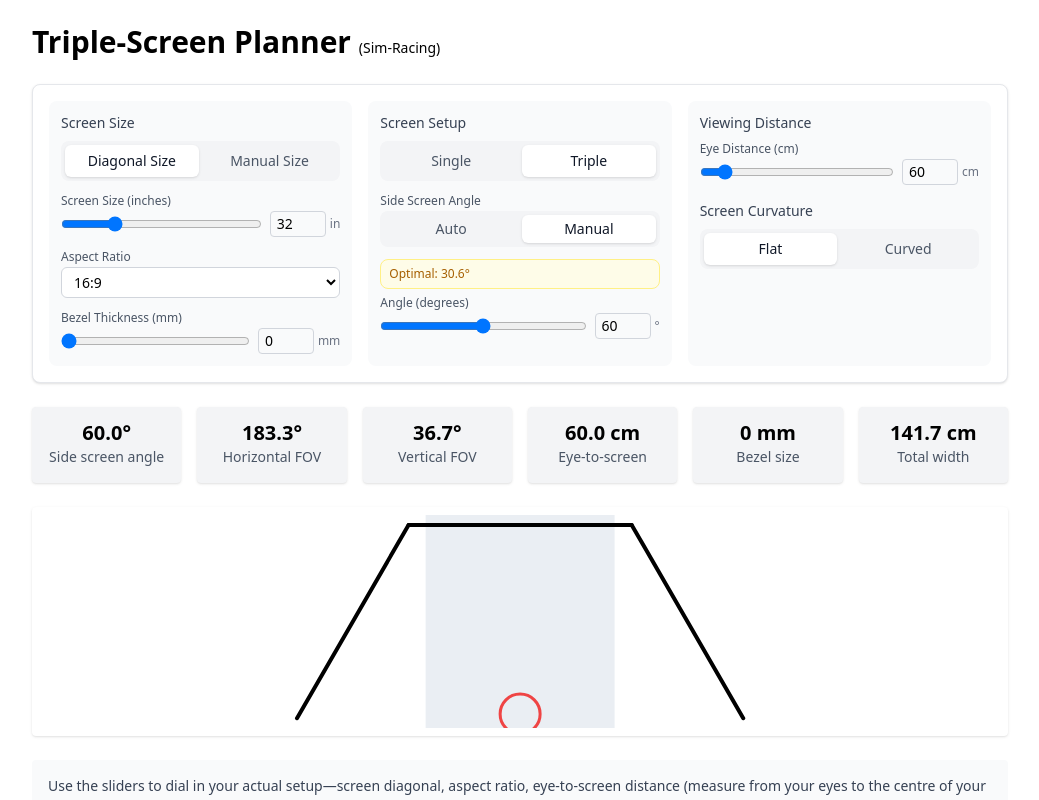
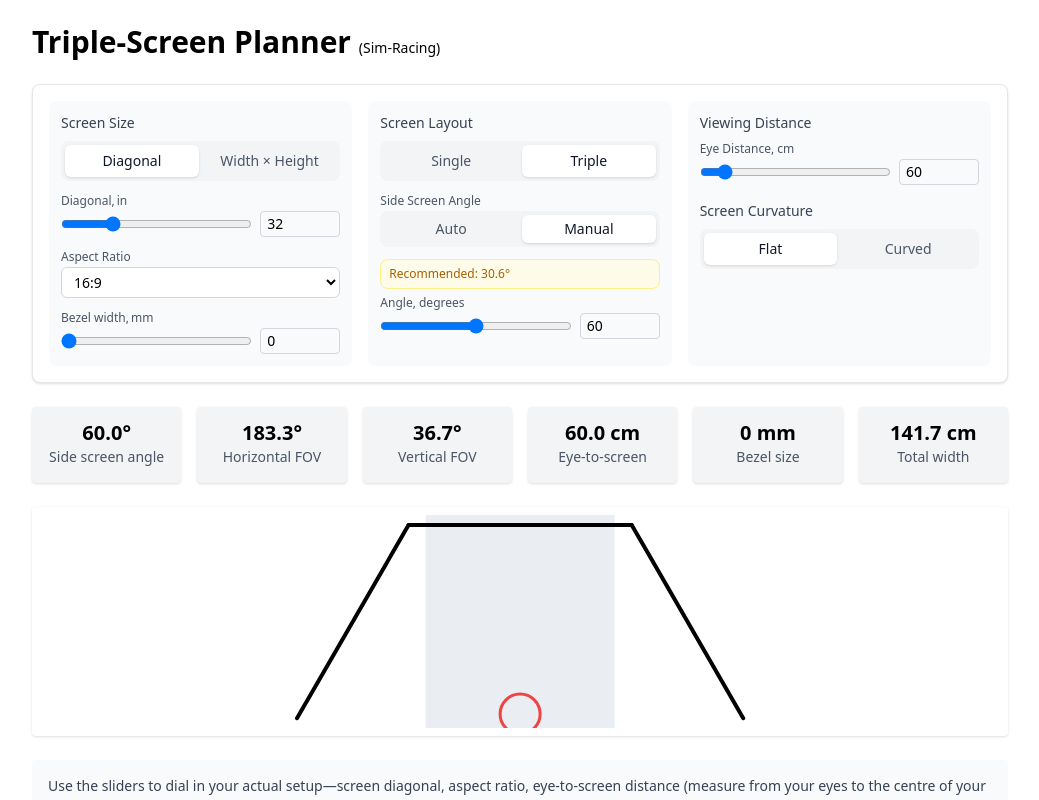
Before and after one commit to anzax/simrig-screen-planner, a React (Vite) app: page / in a window 1280 px wide. Both pictures are taken after a click on the button "Manual". Shown: the top 800 px of the page, without its empty margins (120-1159 px from the left). Built offline with nearby package versions, Linux system fonts and the light colour scheme.

Commit message:
Refine labels and input styles for improved clarity.
Standardized unit formatting in labels, adjusted input width for number inputs, and revised button and section titles to enhance readability and usability. Minor text updates improve consistency in tone and presentation.

```diff
--- a/src/components/NumberInputWithSlider.jsx
+++ b/src/components/NumberInputWithSlider.jsx
@@ -60,7 +60,7 @@ export default function NumberInputWithSlider({
         <div className="flex items-center">
           <input
             type="number"
-            className="w-14 px-1.5 py-0.5 text-sm border border-gray-300 rounded"
+            className="w-20 px-1.5 py-0.5 text-sm border border-gray-300 rounded"
             value={localValue}
             onChange={handleInputChange}
             onBlur={handleCommit}
--- a/src/components/SettingsPanel.jsx
+++ b/src/components/SettingsPanel.jsx
@@ -1,5 +1,4 @@
 import React, { useState } from 'react'
-import Slider from './Slider'
 import NumberInputWithSlider from './NumberInputWithSlider'
 
 export default function SettingsPanel({
@@ -70,7 +69,7 @@ export default function SettingsPanel({
                 }`}
                 onClick={() => setInputMode('diagonal')}
               >
-                Diagonal Size
+                Diagonal
               </button>
               <button
                 className={`flex-1 px-3 py-1.5 text-sm rounded-md transition-colors ${
@@ -80,7 +79,7 @@ export default function SettingsPanel({
                 }`}
                 onClick={() => setInputMode('manual')}
               >
-                Manual Size
+                Width&nbsp;&times;&nbsp;Height
               </button>
             </div>
           </div>
@@ -90,12 +89,11 @@ export default function SettingsPanel({
             <div className="space-y-3">
               {/* Screen Size */}
               <NumberInputWithSlider
-                label="Screen Size (inches)"
+                label="Diagonal, in"
                 min={17}
                 max={77}
                 value={diagIn}
                 onChange={setDiagIn}
-                unit="in"
               />
 
               {/* Aspect Ratio */}
@@ -114,24 +112,23 @@ export default function SettingsPanel({
 
               {/* Bezel Thickness */}
               <NumberInputWithSlider
-                label="Bezel Thickness (mm)"
+                label="Bezel width, mm"
                 min={0}
                 max={50}
                 value={bezelMm}
                 onChange={setBezelMm}
-                unit="mm"
               />
             </div>
           ) : (
             <div className="space-y-3">
               {/* Info Message */}
               <div className="bg-blue-50 border border-blue-200 rounded-lg py-1.5 px-2 text-xs text-blue-700">
-                Measure total screen dimensions including bezels
+                Measure screen dimensions including bezels
               </div>
 
               {/* Width */}
               <div>
-                <div className="text-xs text-gray-600 mb-0.5">Width (mm)</div>
+                <div className="text-xs text-gray-600 mb-0.5">Width, mm</div>
                 <input
                   type="number"
                   className="w-full px-2 py-1 text-sm border border-gray-300 rounded-md"
@@ -142,7 +139,7 @@ export default function SettingsPanel({
 
               {/* Height */}
               <div>
-                <div className="text-xs text-gray-600 mb-0.5">Height (mm)</div>
+                <div className="text-xs text-gray-600 mb-0.5">Height, mm</div>
                 <input
                   type="number"
                   className="w-full px-2 py-1 text-sm border border-gray-300 rounded-md"
@@ -156,7 +153,7 @@ export default function SettingsPanel({
 
         {/* Column 2: Triple/Single setup and angle controls */}
         <div className="bg-gray-50 rounded-lg p-3">
-          <h3 className="text-sm font-medium text-gray-700 mb-2">Screen Setup</h3>
+          <h3 className="text-sm font-medium text-gray-700 mb-2">Screen Layout</h3>
 
           {/* Setup Type */}
           <div className="mb-3">
@@ -216,23 +213,22 @@ export default function SettingsPanel({
               {angleMode === 'auto' ? (
                 <div className="bg-green-50 border border-green-200 rounded-lg py-1.5 px-2">
                   <div className="text-xs text-green-700">
-                    Optimal angle: <span className="font-medium">{calculatedAngle}°</span>
+                    Recommended: <span className="font-medium">{calculatedAngle}°</span>
                   </div>
                 </div>
               ) : (
                 <>
                   <div className="bg-yellow-50 border border-yellow-200 rounded-lg py-1.5 px-2 mb-1.5">
                     <div className="text-xs text-yellow-700">
-                      Optimal: <span className="font-medium">{calculatedAngle}°</span>
+                      Recommended: <span className="font-medium">{calculatedAngle}°</span>
                     </div>
                   </div>
                   <NumberInputWithSlider
-                    label="Angle (degrees)"
+                    label="Angle, degrees"
                     min={30}
                     max={90}
                     value={manualAngle}
                     onChange={setManualAngle}
-                    unit="°"
                   />
                 </>
               )}
@@ -255,12 +251,11 @@ export default function SettingsPanel({
           {/* Eye Distance */}
           <div className="mb-3">
             <NumberInputWithSlider
-              label="Eye Distance (cm)"
+              label="Eye Distance, cm"
               min={50}
               max={150}
               value={distCm}
               onChange={setDistCm}
-              unit="cm"
             />
           </div>
 
@@ -293,13 +288,12 @@ export default function SettingsPanel({
             {/* Curve Radius - only shown when curved is selected */}
             {isCurved && (
               <NumberInputWithSlider
-                label="Curve Radius (mm)"
+                label="Curve Radius, mm (eg. 1800R)"
                 min={800}
                 max={1800}
                 step={100}
                 value={curveRadius}
                 onChange={setCurveRadius}
-                unit="R"
               />
             )}
           </div>
```
